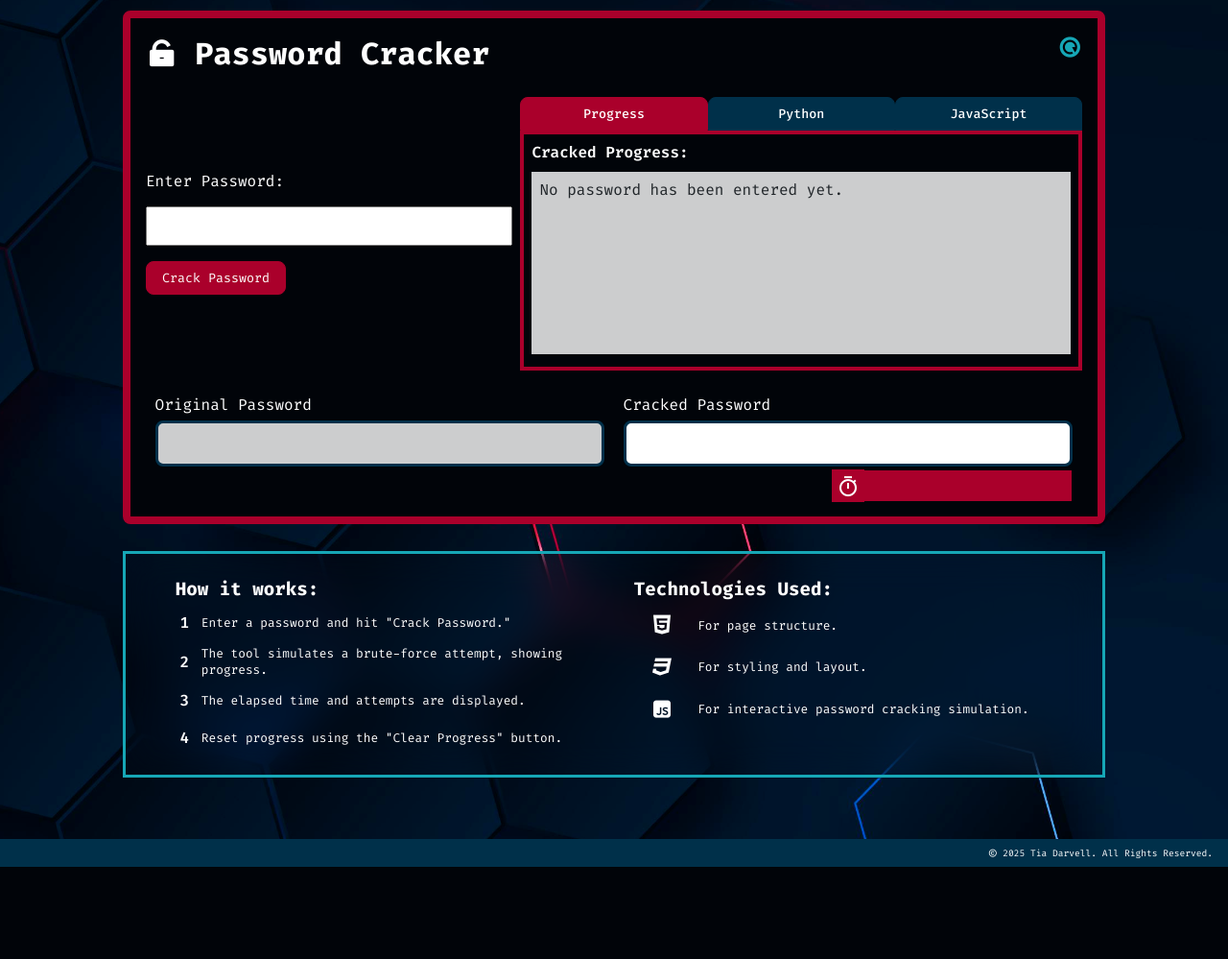
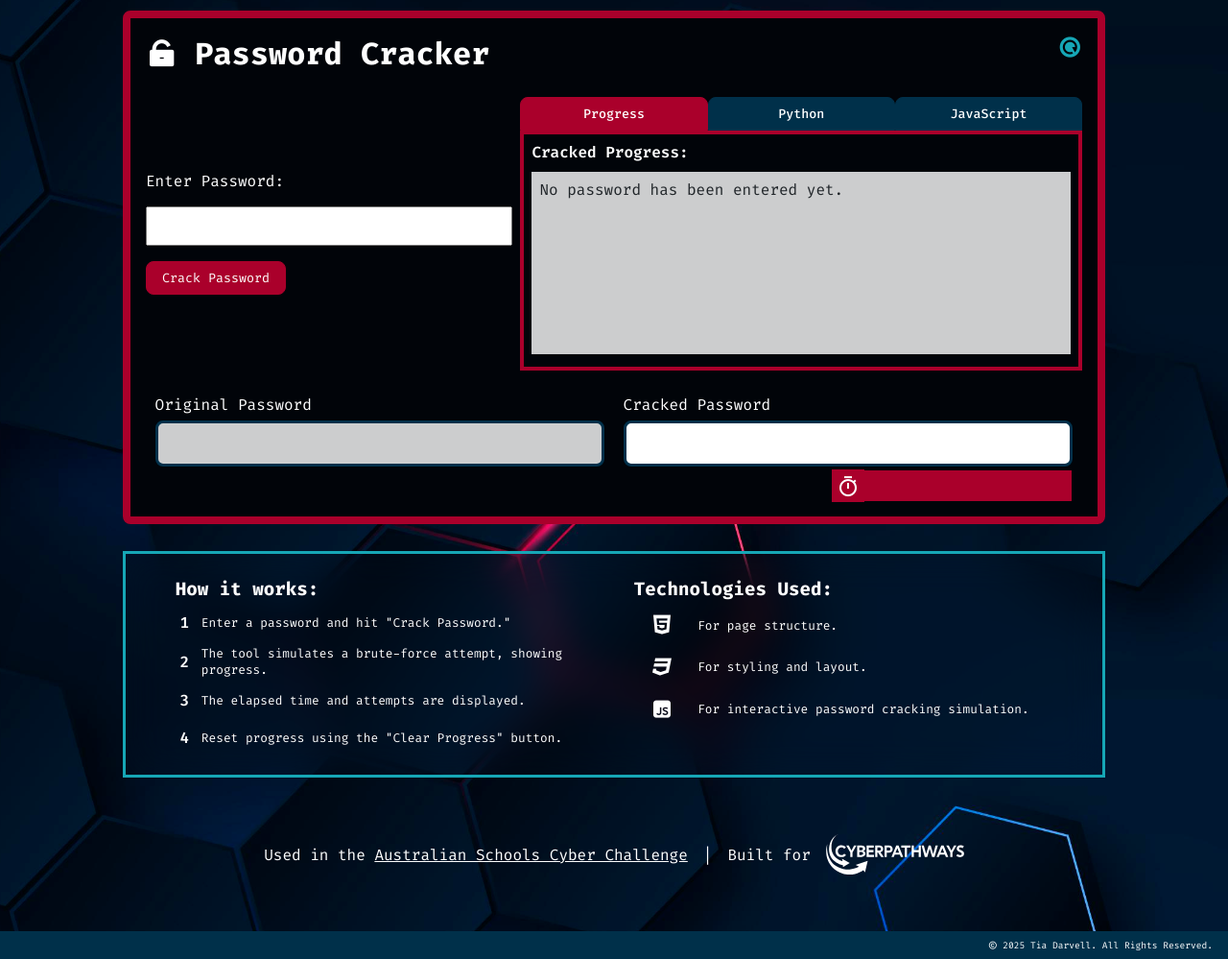
Before and after one commit to hexL3t/password-cracker, a plain HTML site: page index.html in a window 1280 px wide. Shown: the part 254-1253 px from the top of the page at 96% size. Before the commit the page ends 1157 px from the top, so only its background shows below. Drawn offline with nearby package versions, Linux system fonts and the light colour scheme; no server answers; files whose address does not match are found by name.

Commit message:
Minor Updates

```diff
--- a/assets/css/media-queries.css
+++ b/assets/css/media-queries.css
@@ -76,8 +76,26 @@
     .pwc_result {
         flex-flow: column;
     }
+    .vert-line {
+        color: transparent
+    }
+
+    .supporting{
+        flex-flow: row wrap;
+    }
 }
 
+@media screen and (min-width: 490px) {
+    .vert-line {
+       color: var(--white-color);
+    }
+}
+
+@media screen and (max-width: 790px){
+    .supporting{
+        font-size: var(--small-font-size);
+    }
+}
 
 @media screen and (max-width: 1024px){
     :root {
--- a/assets/css/style.css
+++ b/assets/css/style.css
@@ -635,6 +635,7 @@ button:hover {
   align-items: center;
   justify-content: right;
   gap: 0.5rem;
+
 }
 
 .supporting-tag p {
@@ -685,3 +686,36 @@ button:hover {
   transition: 0.3s ease;
   transition-property: background, transform;
 }
+
+/* Supporting Logo */
+.supporting {
+  display: flex;
+  justify-content: center;
+  align-items: center;
+  column-gap: 1rem;
+  padding: 1.5rem 1rem;
+  margin-top: -2rem;
+  margin-bottom: 2rem;
+}
+
+.cybersec-pathways {
+  width: 9rem;
+  height: 3rem;
+  background-image: url(/assets/img/CyberPathways_WHITE.svg);
+  background-size: 100% 100%;
+  transition: .4s ease-in-out;
+  cursor: pointer;
+}
+
+.cybersec-pathways:hover {
+  background-image: url(/assets/img/cyberpathways-logo.svg);
+}
+
+.affliate {
+  text-decoration: underline;
+  cursor: pointer;
+}
+
+.affliate:hover {
+  color: var(--third-color);
+}
--- a/index.html
+++ b/index.html
@@ -155,14 +155,14 @@
                 </div>
             </section>
         </div>
-    <!-- <div class="supporting">
-            <p>Used in the Australian Schools Cyber Challenge </p>
-            <p> | </p>
+        <div class="supporting">
+            <p>Used in the <a href="https://www.ascc.cyberpathways.com.au/" class="affliate">Australian Schools Cyber Challenge</a></p>
+            <p class="vert-line"> | </p>
             <p>Built for</p>
             <div class="cybersec-pathways">
-                <img class="cspw-logo" src="/assets/img/cyberpathways-logo.svg">
+                <a href="https://cyberpathways.com.au/"></a>
             </div>
-        </div> -->
+        </div>
         <footer class="footer">
             <p><i class="ri-copyright-line"></i> 2025 Tia Darvell. All Rights Reserved.</p>
         </footer>
```
Also changed, not shown: assets/img/CyberPathways_WHITE.svg (added).
